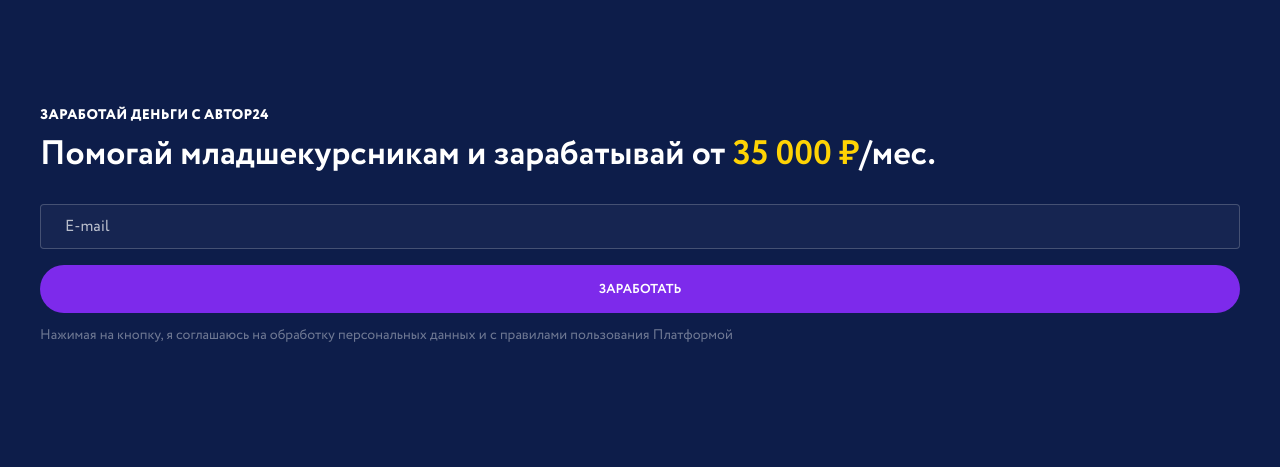
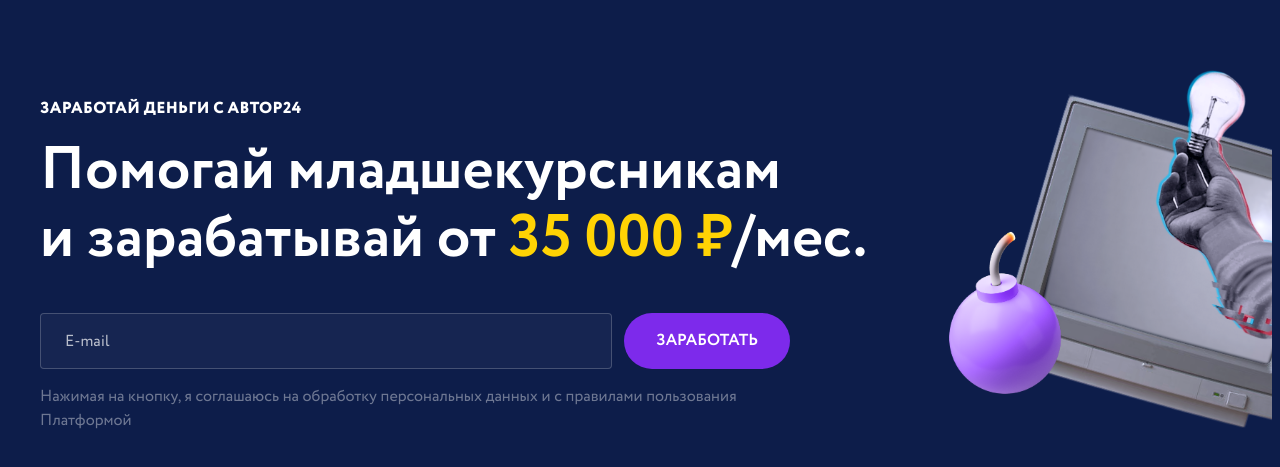
Before and after one commit to maksim-chernyshev/graduates, a website: page public/index.html in a window 1280 px wide. Shown: the part 83-550 px from the top of the page. Drawn offline with Linux system fonts and the light colour scheme.

Commit message:
- completed main section; - changed container rules;

```diff
--- a/public/index.html
+++ b/public/index.html
@@ -10,7 +10,7 @@
 </head>
 <body class="root">
 
-<header class="header">
+<header class="header content-wrapper">
     <div class="header__logo">
         <a href="/" class="header__logo-link">
             <img src="img/logo-main.svg"
@@ -37,7 +37,7 @@
 </header>
 
 <main class="main">
-    <section class="hero">
+    <section class="hero content-wrapper">
         <h1 class="hero__title">Заработай деньги с&nbsp;Автор24</h1>
         <h2 class="hero__subtitle">
             Помогай младшекурсникам и&nbsp;зарабатывай от&nbsp;<span>35&nbsp;000&nbsp;₽</span>/мес.
@@ -51,6 +51,7 @@
                    class="hero-from__input"
                    aria-label="Укажите свой email"
                    placeholder="E-mail"
+                   required
             >
             <button class="hero-form__submit-btn button">Заработать</button>
 
--- /dev/null
+++ b/src/css/blocks/buttons.scss
@@ -0,0 +1,23 @@
+.button {
+  padding: 18px 24px 17px;
+
+  font-family: 'Circe', sans-serif;
+  font-size: 13px;
+  line-height: 1;
+  font-weight: 700;
+  text-transform: uppercase;
+  text-decoration: none;
+  color: var(--white);
+
+  border: none;
+  border-radius: 100px;
+  background-color: var(--violet);
+  cursor: pointer;
+
+  @media (min-width: 1024px) {
+    padding: 16px 32px;
+
+    font-size: 16px;
+    line-height: 24px;
+  }
+}
--- a/src/css/blocks/hero-form.scss
+++ b/src/css/blocks/hero-form.scss
@@ -1,6 +1,18 @@
 .hero-form {
     display: flex;
     flex-direction: column;
+
+    @media (min-width: 768px) {
+        display: grid;
+        grid-template-columns: 1fr auto;
+        gap: 16px 12px;
+    }
+
+    @media (min-width: 1024px) {
+        display: grid;
+        grid-template-columns: 1fr auto;
+        row-gap: 16px;
+    }
 }
 
 .hero-from__input {
@@ -13,12 +25,19 @@
     border-radius: 4px;
     background-color: rgba(255, 255, 255, 0.04);
 
+    @media (min-width: 768px) {
+        grid-column: 1 / 2;
+        margin-bottom: 0;
+    }
+
     &::placeholder {
         color: var(--white);
         opacity: 0.7;
     }
 
     &:focus {
+        outline: none;
+
         &::placeholder {
             color: transparent;
         }
@@ -27,6 +46,11 @@
 
 .hero-form__submit-btn {
     margin-bottom: 12px;
+
+    @media (min-width: 768px) {
+        grid-column: 2 / 3;
+        margin-bottom: 0;
+    }
 }
 
 .hero-form__policy {
@@ -34,4 +58,14 @@
     line-height: 20px;
 
     opacity: 0.4;
+
+    @media (min-width: 768px) {
+        grid-column: 1 / 3;
+        grid-row: 2 / 3;
+    }
+
+    @media (min-width: 1024px) {
+        font-size: 16px;
+        line-height: 24px;
+    }
 }
--- /dev/null
+++ b/src/css/blocks/hero.scss
@@ -0,0 +1,89 @@
+.hero {
+    padding-top: 54px;
+    padding-bottom: 20px;
+
+    background-image: url('../img/img-hero-large.png');
+    background-repeat: no-repeat;
+    background-position: right -100px bottom 20px;
+    background-size: 260px;
+
+    @media (min-width: 768px) {
+        padding-top: 100px;
+        padding-bottom: 32px;
+
+        background-position: right -100px bottom 50px;
+        background-size: 320px;
+    }
+
+    @media (min-width: 1024px) {
+        background-position: right -140px bottom -40px;
+        background-size: 510px;
+    }
+
+    @media (min-width: 1440px) {
+        background-position: right center;
+        background-size: 670px;
+    }
+}
+
+.hero__title {
+    margin-bottom: 12px;
+
+    font-size: 14px;
+    line-height: 20px;
+    font-weight: 800;
+    text-transform: uppercase;
+    letter-spacing: 0.02em;
+
+    @media (min-width: 1024px) {
+        margin-bottom: 16px;
+
+        font-size: 16px;
+        line-height: 24px;
+    }
+}
+
+.hero__subtitle {
+    margin-bottom: 32px;
+
+    font-size: 34px;
+    line-height: 35px;
+    font-weight: 700;
+
+    @media (min-width: 768px) {
+        max-width: 75%;
+        margin-bottom: 40px;
+
+        font-size: 40px;
+        line-height: 40px;
+    }
+
+    @media (min-width: 1024px) {
+        font-size: 60px;
+        line-height: 68px;
+    }
+
+    @media (min-width: 1440px) {
+        max-width: 60%;
+    }
+
+    span {
+        color: var(--yellow);
+    }
+}
+
+.hero__form {
+    width: 100%;
+
+    @media (min-width: 768px) {
+        max-width: 75%;
+    }
+
+    @media (min-width: 1024px) {
+        max-width: 62.5%;
+    }
+
+    @media (min-width: 1440px) {
+        max-width: 45%;
+    }
+}
--- a/src/css/blocks/root.scss
+++ b/src/css/blocks/root.scss
@@ -1,9 +1,6 @@
 .root {
-  max-width: 1200px;
-  margin-left: auto;
-  margin-right: auto;
-  padding: 20px;
-
+    padding-top: 20px;
+    padding-bottom: 20px;
     font-family: 'Circe', sans-serif;
     font-weight: 400;
     color: var(--white);
@@ -11,10 +8,25 @@
     background-color: var(--black);
 
     @media (min-width: 768px) {
-    padding: 32px;
+        padding-top: 32px;
+        padding-bottom: 32px;
     }
 
-  @media (min-width: 768px) {
-    padding: 40px 32px;
+    @media (min-width: 1024px) {
+        padding-top: 40px;
+        padding-bottom: 40px;
     }
 }
+
+.content-wrapper {
+    max-width: 1200px;
+    margin-right: auto;
+    margin-left: auto;
+    padding-right: 20px;
+    padding-left: 20px;
+
+    @media (min-width: 768px) {
+        padding-right: 32px;
+        padding-left: 32px;
+    }
+}
```
Also changed, not shown: public/css/main.min.css, public/img/img-hero-large.png (added). Lines whose indentation alone changed are shown as unchanged.
